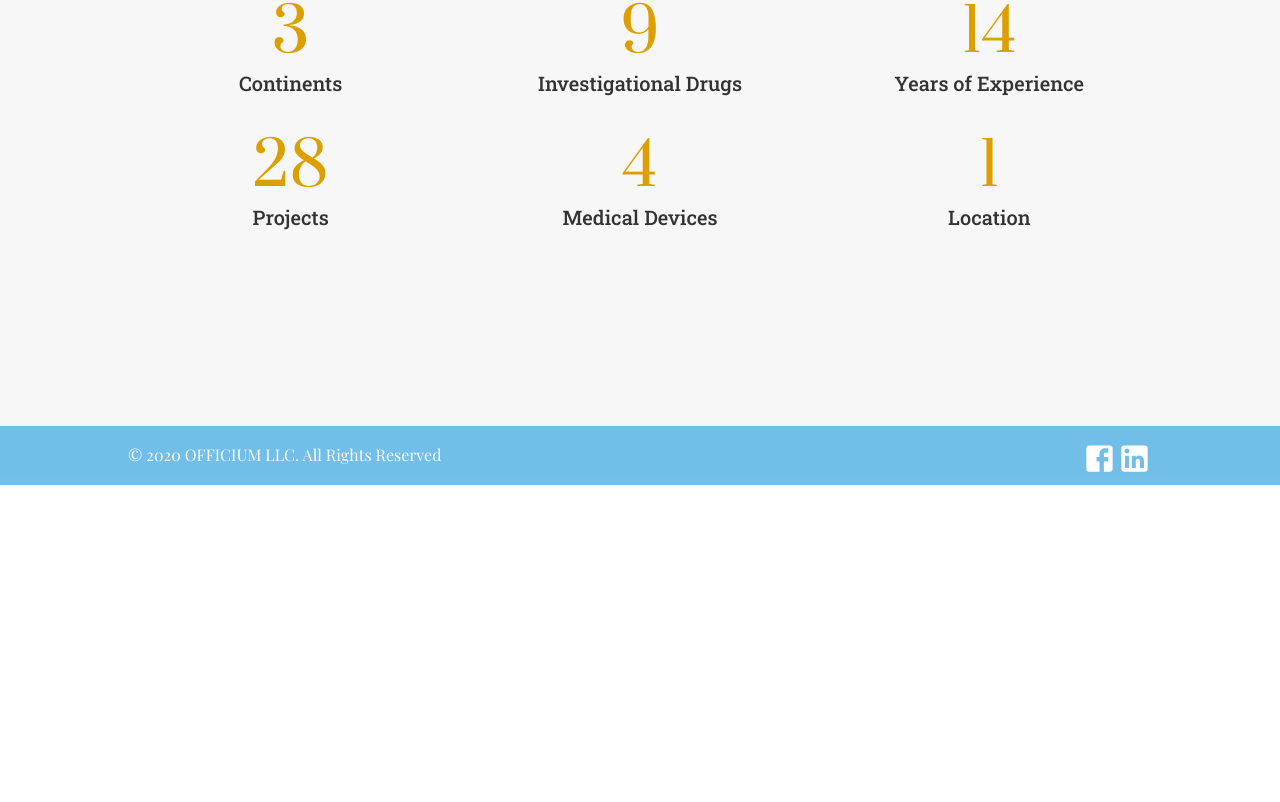
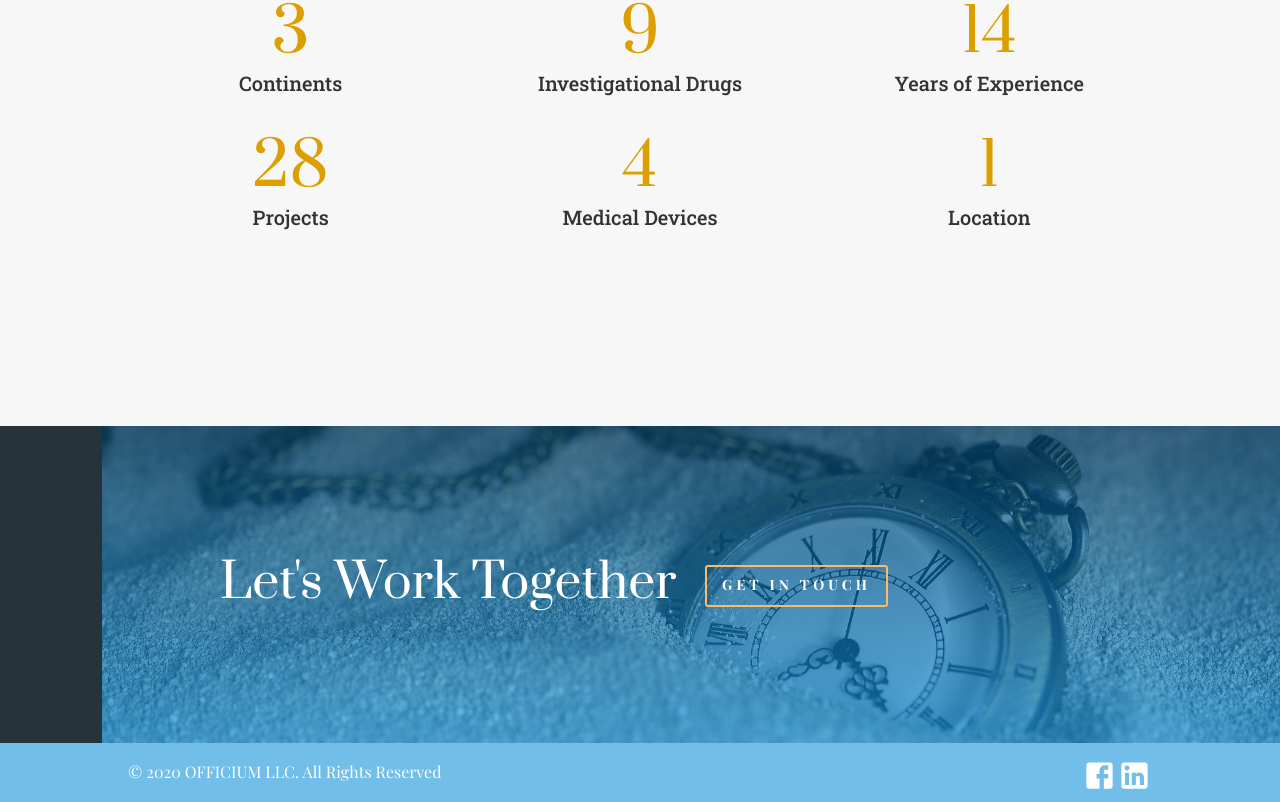
Before and after one commit to anwachuku15/officium, a React (Create React App) app: page /about in a window 1280 px wide. Shown: the part 4098-4900 px from the top of the page. Before the commit the page ends 4583 px from the top, so only its background shows below. Built offline with nearby package versions, Linux system fonts and the light colour scheme.

Commit message:
completed LetsWork component

```diff
--- a/src/components/about/LetsWork.css
+++ b/src/components/about/LetsWork.css
@@ -0,0 +1,137 @@
+.letsWork__container {
+  /* display: flex; */
+  background-image: linear-gradient(
+      180deg,
+      rgba(0, 65, 109, 0.72) 0%,
+      rgba(18, 152, 229, 0.66) 100%
+    ),
+    url("../../assets/img/about/letwork.jpg");
+  background-color: #4eade5 !important;
+  background-position: center;
+  background-size: cover;
+  background-repeat: no-repeat;
+  border-width: 0;
+  border-style: solid;
+  border-color: #26333a;
+  border-left-width: 8vw;
+  padding-top: 0;
+  padding-right: 0;
+  padding-bottom: 84px;
+}
+
+.letsWork__contentContainer {
+  padding: 119px 0 27px 0;
+  width: 80%;
+  max-width: 1080px;
+  margin: auto;
+  display: flex;
+}
+
+.letsWork__contentHeaderContainer {
+  /* float: left; */
+}
+.letsWork__contentHeaderDiv {
+  /* animation-name: letsWorkHeaderFade;
+  animation-duration: 1000ms;
+  animation-delay: 0ms;
+  opacity: 0;
+  animation-timing-function: ease-in-out;
+  animation-fill-mode: both; */
+}
+.letsWork__contentHeaderText {
+  z-index: 200;
+}
+.letsWork__contentHeaderText > h2 {
+  padding-bottom: 10px;
+  font-weight: 500;
+  font-family: prata;
+  line-height: 1.6em;
+  font-size: 48px;
+  color: white;
+}
+
+.letsWork__contentButtonWrapper {
+  /* animation-name: letsWorkHeaderFade;
+  animation-duration: 1000ms;
+  animation-delay: 0ms;
+  opacity: 0;
+  animation-timing-function: ease-in-out;
+  animation-fill-mode: both; */
+}
+
+.letsWork__contentButtonDiv {
+  margin-top: 10px;
+  animation-duration: 0.2s;
+  animation-timing-function: linear;
+}
+
+.getInTouchButton {
+  display: flex;
+  width: max-content;
+  align-self: center;
+  align-items: center;
+  justify-content: center;
+  margin-top: 20px;
+  padding: 6px 15px 8px 15px;
+  font-family: playfair;
+  border-radius: 3px;
+  border: 2px solid #ffba60;
+  background-color: transparent;
+  transition: background-color 150ms, border 150ms;
+  position: relative;
+  letter-spacing: 4px;
+  font-weight: 700;
+  text-transform: uppercase;
+}
+
+.getInTouchButton:hover {
+  background-color: rgba(201, 201, 201, 0.384);
+  border: 2px solid transparent;
+  cursor: pointer;
+  display: flex;
+  align-items: center;
+}
+
+.getInTouchLink {
+  display: flex;
+  color: white !important;
+  text-decoration: none;
+}
+
+.getInTouchLink > span {
+  font-size: 14px;
+  font-family: playfair;
+}
+
+.getInTouchLink__arrow {
+  position: relative;
+  bottom: -3px;
+  margin-left: -20px;
+  color: transparent;
+  transition: all 200ms;
+}
+
+.getInTouchButton:hover .getInTouchLink__arrow {
+  margin-left: 10px !important;
+  color: #ffba60;
+}
+
+@media (max-width: 980px) {
+  .letsWork__contentHeaderContainer,
+  .letsWork__contentButtonWrapper {
+    width: 100%;
+  }
+  .letsWork__contentHeaderContainer {
+    margin-bottom: 30px;
+  }
+}
+
+@media (min-width: 981px) {
+  .letsWork__contentHeaderContainer,
+  .letsWork__contentButtonWrapper {
+    width: 48.5%;
+  }
+  .letsWork__contentHeaderContainer {
+    margin-right: 3%;
+  }
+}
--- a/src/components/about/LetsWork.js
+++ b/src/components/about/LetsWork.js
@@ -1,8 +1,34 @@
+import { ArrowForwardIosRounded } from "@material-ui/icons";
 import React from "react";
+import { Link } from "react-router-dom";
 import "./LetsWork.css";
 
 const LetsWork = () => {
-  return <div className="letsWork__container"></div>;
+  return (
+    <div className="letsWork__container">
+      <div className="letsWork__contentContainer">
+        <div className="letsWork__contentHeaderContainer">
+          <div className="letsWork__contentHeaderDiv">
+            <div className="letsWork__contentHeaderText">
+              <h2>Let's Work Together</h2>
+            </div>
+          </div>
+        </div>
+        <div className="letsWork__contentButtonWrapper">
+          <div className="letsWork__contentButtonDiv">
+            <div className="getInTouchButton">
+              <Link to="/contact" className="getInTouchLink">
+                <span>GET IN TOUCH</span>
+              </Link>
+              <div className="getInTouchLink__arrow">
+                <ArrowForwardIosRounded fontSize="small" />
+              </div>
+            </div>
+          </div>
+        </div>
+      </div>
+    </div>
+  );
 };
 
 export default LetsWork;
```
